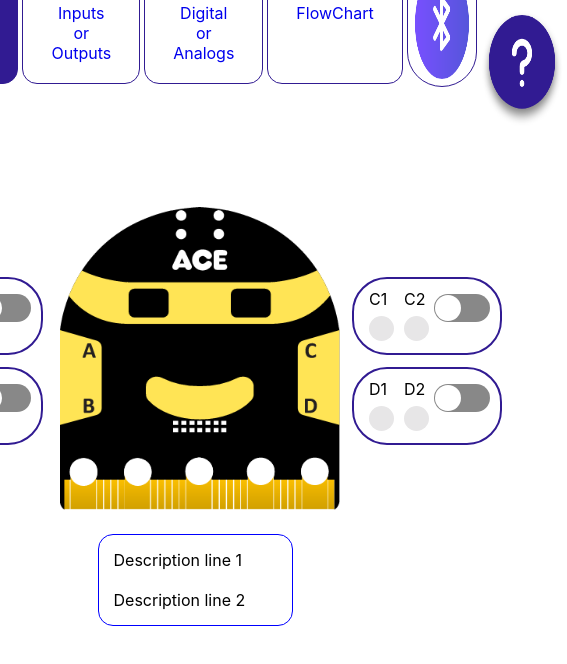
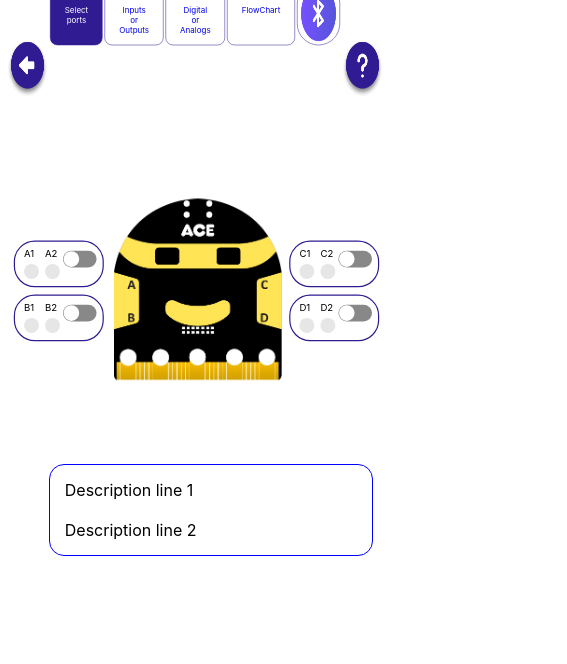
Before and after one commit to apurvsingla/flowchart, a React (Create React App) app: page / in a window 390 px wide. Shown: the top 664 px of the page, 567 px wide, since content can reach past the window. Built offline with nearby package versions, Linux system fonts and the light colour scheme.

Commit message:
responsiveness

```diff
--- a/src/App.css
+++ b/src/App.css
@@ -1,5 +1,5 @@
 * {
     margin: 0;
     padding: 0;
-    box-sizing: border-box;
+
 }
--- a/src/Components/Header/Header.style.jsx
+++ b/src/Components/Header/Header.style.jsx
@@ -3,16 +3,34 @@ import { NavLink } from 'react-router-dom';
 
 export const HeaderContainer = styled.div`
     text-align:center;
+    width: 100%;
     margin-bottom: 70px;
     padding: 12px;
+    box-sizing: border-box;
     @media (max-width: 768px) {
         padding: 5px;
+        transform: scale(0.8);
+        margin-bottom: 0;
     }
+    @media (max-width: 624px) {
+        transform: scale(0.7);
+    }
+    @media (max-width: 500px){
+        transform: scale(0.6);
+    }
+    @media (max-width: 438px){
+        transform: scale(0.5);
+    }
+    @media (max-width: 368px){
+        transform: scale(0.45);
+    }
+
 `;
 
 export const HeaderOptions = styled.div`
    display: flex;
    justify-content: center;
+
 `;
 
 
@@ -24,6 +42,12 @@ export const HeaderLinksContainer = styled(NavLink)`
     padding: 45px 28px 20px 28px;
     position: relative;
     top: -48px;
+    @media (max-width: 520px){
+        top: -65px;
+    }
+    @media (max-width: 450px){
+        top: -110px;
+    }
 `;
 
 export const HeaderWifiImage = styled.img`
@@ -39,6 +63,12 @@ export const HeaderWifiImage = styled.img`
       }
     @media (max-width: 768px) {
         width: 70px;
+    }
+    @media (max-width: 520px){
+        top: -65px;
+    }
+    @media (max-width: 450px){
+        top: -110px;
     }
 `;
 
--- a/src/Components/Port/Port.style.jsx
+++ b/src/Components/Port/Port.style.jsx
@@ -4,6 +4,16 @@ export const MainContainer = styled.div`
     display: flex;
     justify-content: center;
     align-items: center;
+    box-sizing: border-box;
+    @media (max-width: 624px) {
+        transform: scale(0.7);
+    }
+    @media (max-width: 400px){
+        transform: scale(0.6);
+    }
+    @media (max-width: 368px){
+        transform: scale(0.5);
+    }
 `;
 
 export const ButtonBackground = styled.div`
@@ -48,11 +58,11 @@ export const InputCheckBox = styled.input`
 `;
 
 export const BottomContainer = styled.div`
-    margin-left: 25%;
-    width: 50%;
     border: 1px solid blue;
     border-radius: 15px;
     padding: 15px;
+    width: 75%;
+    margin-left: 12.5%;
 `;
 
 
```
